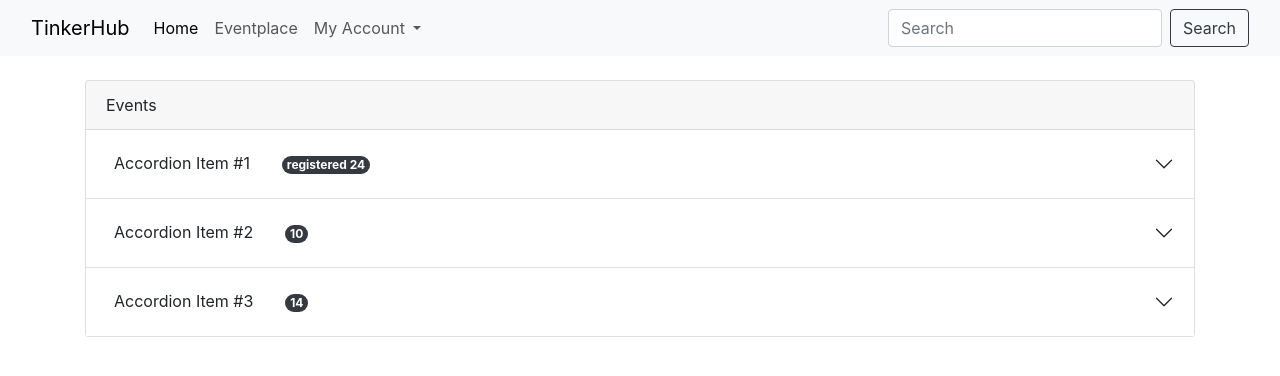
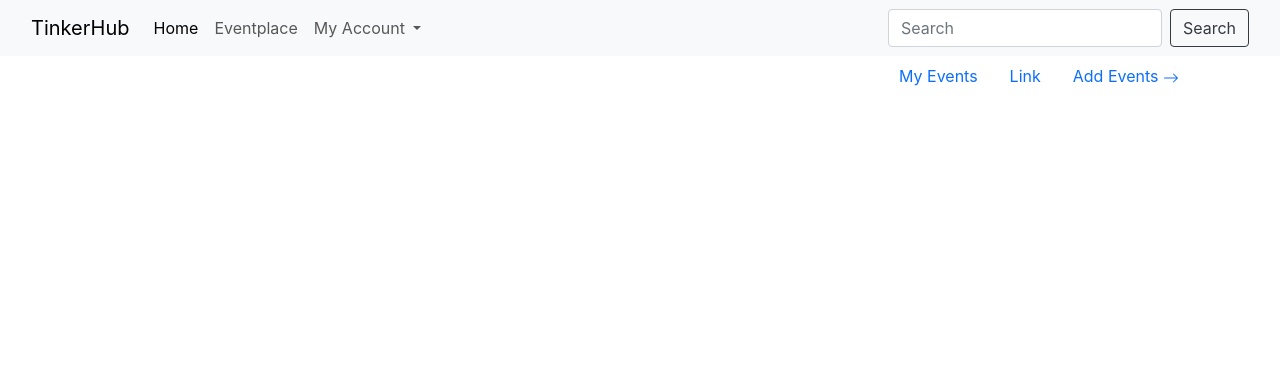
Before and after one commit to TinkerHub-AISAT/EventManager, a Python web app: template src/templates/user/user_dashboard.html in a window 1280 px wide. Shown: the top 376 px of the page. Run offline with Jinja, Linux system fonts and the light colour scheme; the template is opened without the code that fills it, so the values that code supplies are empty; some libraries are stand-ins or nearby versions.

Commit message:
Updated files

```diff
--- a/src/templates/base/base_User.html
+++ b/src/templates/base/base_User.html
@@ -111,9 +111,43 @@
       </div>
     </nav>
     <!-- NavBar - End -->
-    <!-- body - Start -->
-    <div class="container">{% block body %} {% endblock body %}</div>
-    <!-- body - End -->
+
+    <div class="container">
+      <!-- nav - start-->
+
+      <ul class="nav justify-content-end">
+        <li class="nav-item">
+          <a class="nav-link active" aria-current="page" href="#">My Events</a>
+        </li>
+        <li class="nav-item">
+          <a class="nav-link" href="#">Link</a>
+        </li>
+        <li class="nav-item">
+          <a class="nav-link icon-link icon-link-hover" href="#">
+            Add Events
+            <svg
+              xmlns="http://www.w3.org/2000/svg"
+              width="16"
+              height="16"
+              fill="currentColor"
+              class="bi bi-arrow-right"
+              viewBox="0 0 16 16"
+            >
+              <path
+                fill-rule="evenodd"
+                d="M1 8a.5.5 0 0 1 .5-.5h11.793l-3.147-3.146a.5.5 0 0 1 .708-.708l4 4a.5.5 0 0 1 0 .708l-4 4a.5.5 0 0 1-.708-.708L13.293 8.5H1.5A.5.5 0 0 1 1 8"
+              />
+            </svg>
+          </a>
+        </li>
+      </ul>
+
+      <!-- nav - end -->
+
+      <!-- body - Start -->
+      <div class="container">{% block body %} {% endblock body %}</div>
+      <!-- body - End -->
+    </div>
     <script
       src="https://cdn.jsdelivr.net/npm/bootstrap@5.3.2/dist/js/bootstrap.bundle.min.js"
       integrity="sha384-C6RzsynM9kWDrMNeT87bh95OGNyZPhcTNXj1NW7RuBCsyN/o0jlpcV8Qyq46cDfL"
--- a/src/templates/user/user_dashboard.html
+++ b/src/templates/user/user_dashboard.html
@@ -7,108 +7,29 @@
 <!-- body - Start -->
 {% block body %}
 <br />
-<div class="card">
-  <div class="card-header">Events</div>
-  <div class="accordion accordion-flush" id="accordionFlushExample">
-    <div class="accordion-item">
-      <h2 class="accordion-header">
-        <button
-          class="accordion-button collapsed"
-          type="button"
-          data-bs-toggle="collapse"
-          data-bs-target="#flush-collapseOne"
-          aria-expanded="false"
-          aria-controls="flush-collapseOne"
-        >
-          <div class="hstack gap-3">
-            <div class="p-2">Accordion Item #1</div>
-            <div class="p-2 ms-auto">
-              <span class="badge bg-dark rounded-pill">registered 24</span>
-            </div>
-          </div>
-        </button>
-      </h2>
-      <div
-        id="flush-collapseOne"
-        class="accordion-collapse collapse"
-        data-bs-parent="#accordionFlushExample"
-      >
-        <div class="accordion-body">
-          Placeholder content for this accordion, which is intended to
-          demonstrate the <code>.accordion-flush</code> class. This is the first
-          item's accordion body.
-        </div>
-      </div>
-    </div>
-    <div class="accordion-item">
-      <h2 class="accordion-header">
-        <button
-          class="accordion-button collapsed"
-          type="button"
-          data-bs-toggle="collapse"
-          data-bs-target="#flush-collapseTwo"
-          aria-expanded="false"
-          aria-controls="flush-collapseTwo"
-        >
-          <div class="hstack gap-3">
-            <div class="p-2">Accordion Item #2</div>
-            <div class="p-2 ms-auto">
-              <span class="badge bg-dark rounded-pill">10</span>
-            </div>
-          </div>
-        </button>
-      </h2>
-      <div
-        id="flush-collapseTwo"
-        class="accordion-collapse collapse"
-        data-bs-parent="#accordionFlushExample"
-      >
-        <div class="accordion-body">
-          Placeholder content for this accordion, which is intended to
-          demonstrate the <code>.accordion-flush</code> class. This is the
-          second item's accordion body. Let's imagine this being filled with
-          some actual content.
-        </div>
-      </div>
-    </div>
 
-    <!-- test -->
-    <div class="accordion-item">
-      <h2 class="accordion-header">
-        <button
-          class="accordion-button collapsed"
-          type="button"
-          data-bs-toggle="collapse"
-          data-bs-target="#flush-collapseThree"
-          aria-expanded="false"
-          aria-controls="flush-collapseThree"
-        >
-          <div class="hstack gap-3">
-            <div class="p-2">Accordion Item #3</div>
-            <div class="p-2 ms-auto">
-              <span class="badge bg-dark rounded-pill">14</span>
-            </div>
-          </div>
-        </button>
-      </h2>
-      <div
-        id="flush-collapseThree"
-        class="accordion-collapse collapse"
-        data-bs-parent="#accordionFlushExample"
-      >
-        <div class="accordion-body">
-          Placeholder content for this accordion, which is intended to
-          demonstrate the <code>.accordion-flush</code> class. This is the third
-          item's accordion body. Nothing more exciting happening here in terms
-          of content, but just filling up the space to make it look, at least at
-          first glance, a bit more representative of how this would look in a
-          real-world application.
+<div class="row row-cols-1 row-cols-md-4 g-4">
+  {% for data_key, events in event_list %}
+  <!--  -->
+  {% if data_key == 'data' %}
+  <!--  -->
+  {% for event in events %}
+
+  <div class="col">
+    <div class="card h-100">
+      <img src="..." class="card-img-top" alt="..." />
+      <div class="card-body">
+        <h5 class="card-title">{{ event['event_title'] }}</h5>
+        <p class="card-text">{{ event['event_desc'] }}</p>
+        <div class="d-grid gap-2">
+          <button class="btn btn-outline-dark" type="button">Edit</button>
+          <button class="btn btn-outline-danger" type="button">Delete</button>
         </div>
       </div>
     </div>
   </div>
+  {% endfor %} {% endif %} {% endfor %}
 </div>
-
 <!-- est -->
 
 {% endblock body %}
```
Also changed, not shown: src/templates/event/event_eventplace.html (+12 -4 lines), src/views/views_user.py (+6 -1 lines).
